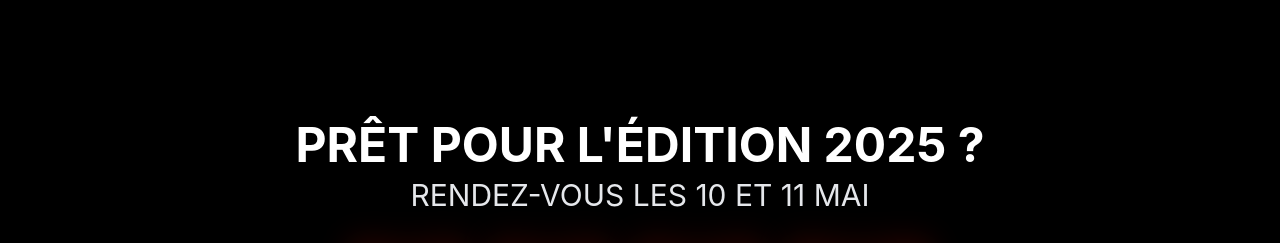
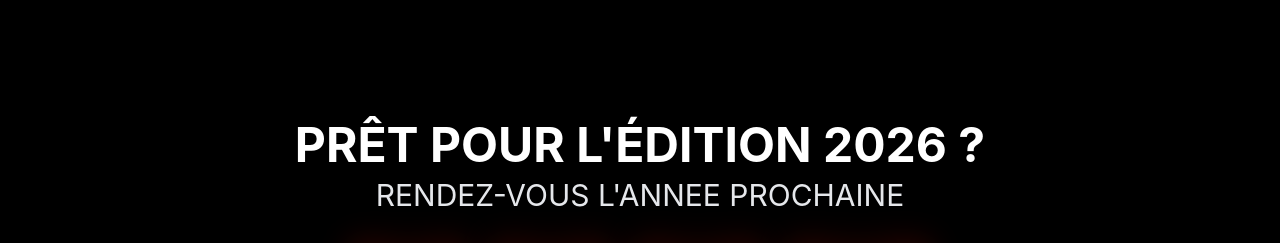
Before and after one commit to lucastrap/WheresMyHipHop2, a React (Vite) app: page / in a window 1280 px wide. Shown: the part 2305-2548 px from the top of the page. Built offline with nearby package versions, Linux system fonts and the light colour scheme; no server answers.

Commit message:
times up timer

```diff
--- a/src/components/sections/Events.jsx
+++ b/src/components/sections/Events.jsx
@@ -115,13 +115,28 @@ const Events = () => {
                 }`}>
                     <div className="text-center mb-8">
                         <h2 className="text-2xl md:text-5xl font-bold mb-2">
-                            PRÊT POUR L'ÉDITION 2025 ?
+                            PRÊT POUR L'ÉDITION 2026 ?
                         </h2>
                         <p className="text-lg md:text-3xl text-gray-200">
-                            RENDEZ-VOUS LES 10 ET 11 MAI
+                            RENDEZ-VOUS L'ANNEE PROCHAINE
                         </p>
                     </div>
 
+                    {timeLeft.days === 0 && timeLeft.hours === 0 && timeLeft.minutes === 0 && timeLeft.seconds === 0 ? (
+                    <div className="flex flex-col justify-center items-center text-center">
+                        <div className="relative group mb-4">
+                            <div className="absolute -inset-2 bg-gradient-to-r from-hiphop-orange via-hiphop-orange/50 to-hiphop-orange opacity-30 blur-xl"/>
+                            <div className="bg-gradient-to-br from-hiphop-orange to-hiphop-orange/80 rounded-lg p-6 md:p-10 relative">
+                                <h2 className="text-4xl md:text-6xl font-bold mb-4 text-white">
+                                    TIME'S UP!
+                                </h2>
+                                <p className="text-lg md:text-xl text-white/90">
+                                    À l'année prochaine pour un nouvel event !
+                                </p>
+                            </div>
+                        </div>
+                    </div>
+                ) : (
                     <div className="flex justify-center items-center gap-2 md:gap-8 flex-wrap">
                         {[
                             { value: timeLeft.days, label: "JOURS" },
@@ -146,6 +161,7 @@ const Events = () => {
                             </div>
                         ))}
                     </div>
+                )}
                 </div>
 
                 {/* En-tête de section */}
```
